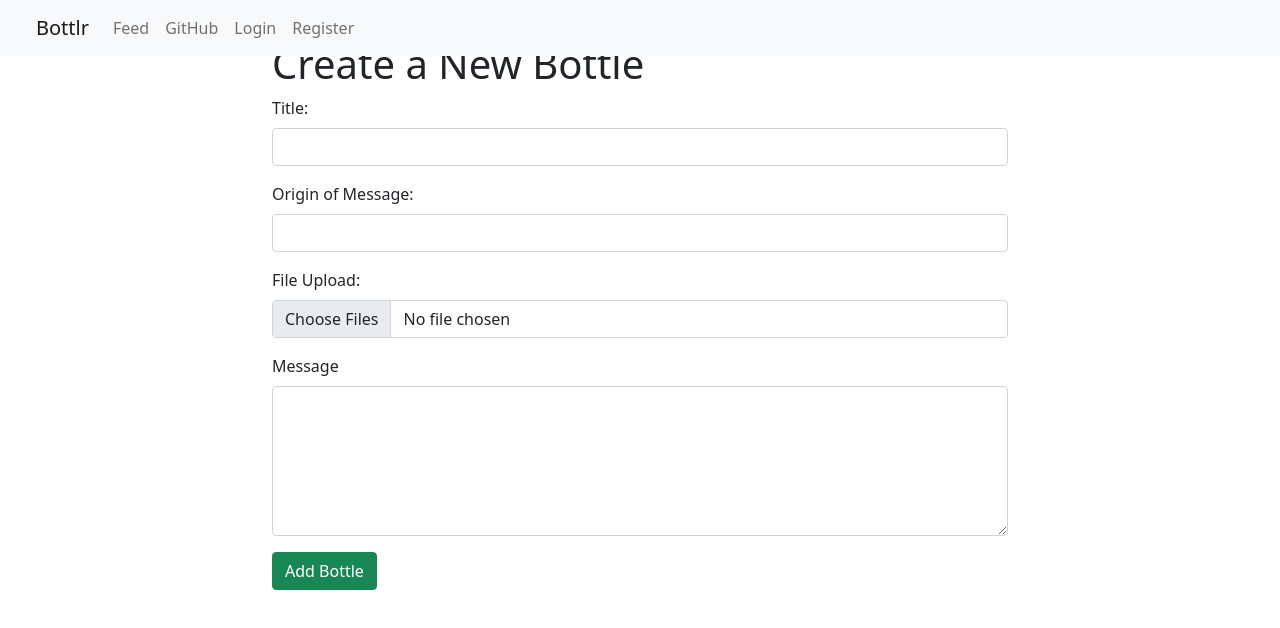
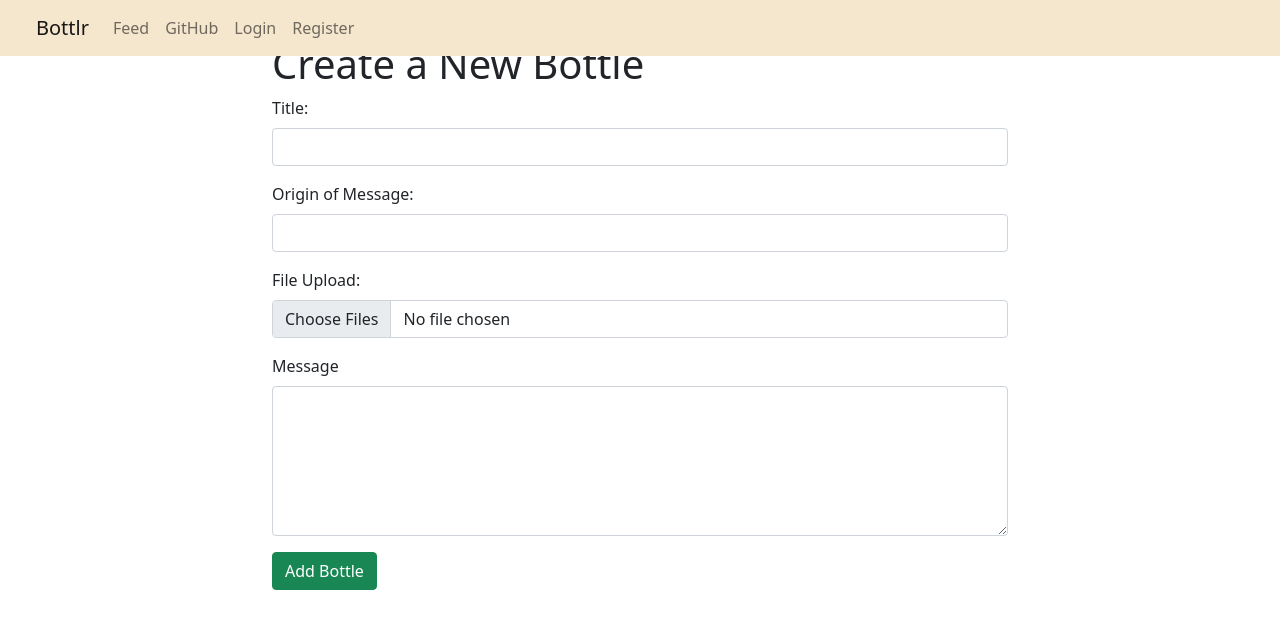
Before and after one commit to TheIvanHu/bottlr, a React (Create React App) app in the folder client/: page /bottles/new in a window 1280 px wide. Shown: the top 628 px of the page. Built offline with nearby package versions, Linux system fonts and the light colour scheme; no server answers.

Commit message:
hover navbar start

```diff
--- a/client/src/App.css
+++ b/client/src/App.css
@@ -1,3 +1,10 @@
 .navbar{
-  background-color: #78a8e3;
+  color: #f5e6ce;
+  background-color: #f5e6ce;
+  text-decoration: none;
 }
+
+.feed:hover{
+  background-color: #f5e6ce;
+  border-bottom: red solid 3px;
+}
--- a/client/src/components/AppNavbar.js
+++ b/client/src/components/AppNavbar.js
@@ -57,13 +57,13 @@ class AppNavbar extends Component {
 
     return (
       <div className="row">
-        <Navbar classname="navbar" color="light" expand="sm" fixed="top" light>
+        <Navbar className="navbar" expand="sm" fixed="top" light>
           <NavbarBrand href="/">Bottlr</NavbarBrand>
-          <NavbarToggler onClick={function noRefCheck() {}} />
+          <NavbarToggler onClick={function noRefCheck() { }} />
           <Collapse navbar>
             <Nav className="me-auto" navbar>
               <NavItem>
-                <NavLink href="/feed">Feed</NavLink>
+                <NavLink className="feed" href="/feed">Feed</NavLink>
               </NavItem>
               <NavItem>
                 <NavLink href="https://github.com/TheIvanHu/bottlr">
```
